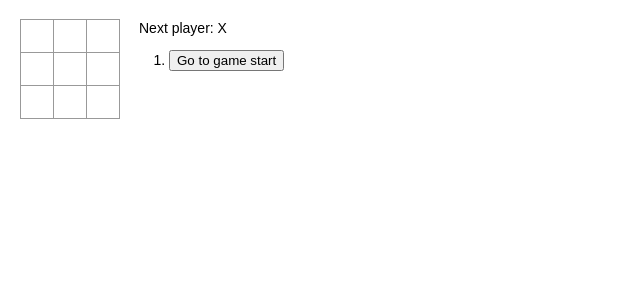
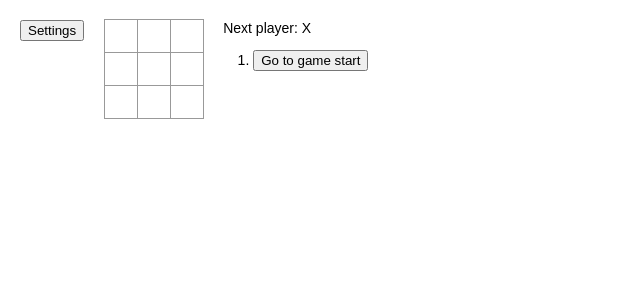
Before and after one commit to currypanman/react-tutorial, a React (Create React App) app: page / in a window 1280 px wide. Shown: the top 300 px of the page, without its empty margins (0-640 px from the left). Built offline with nearby package versions, Linux system fonts and the light colour scheme.

Commit message:
Add an empty settings page.

```diff
--- a/src/index.css
+++ b/src/index.css
@@ -48,3 +48,7 @@ ol, ul {
 .game-info {
   margin-left: 20px;
 }
+
+.game-menu {
+  margin: 0 20px 20px 0;
+}
--- a/src/index.tsx
+++ b/src/index.tsx
@@ -56,6 +56,7 @@ class Game extends React.Component<GameProps> {
     history: { squares: Array<string> }[],
     stepNumber: number,
     xIsNext: boolean,
+    settings: boolean,
   };
 
   constructor(props: GameProps) {
@@ -66,6 +67,7 @@ class Game extends React.Component<GameProps> {
       }],
       stepNumber: 0,
       xIsNext: true,
+      settings: false,
     };
   }
 
@@ -77,7 +79,6 @@ class Game extends React.Component<GameProps> {
       return;
     }
     squares[i] = this.state.xIsNext ? 'X' : 'O';
-    console.log(squares);
     this.setState({
       history: history.concat([{
         squares: squares,
@@ -94,6 +95,17 @@ class Game extends React.Component<GameProps> {
     });
   }
 
+  openSettings() {
+    this.setState({
+      settings: true,
+    });
+  }
+
+  closeSettings() {
+    this.setState({
+      settings: false,
+    });
+  }
 
   render() {
     const history = this.state.history;
@@ -118,8 +130,23 @@ class Game extends React.Component<GameProps> {
       status = 'Next player: ' + (this.state.xIsNext ? 'X' : 'O');
     }
 
+    if (this.state.settings) {
       return (
         <div className="game">
+          <div className="game-menu">
+            <button onClick={() => this.closeSettings()}>Back</button>
+          </div>
+          <div>
+            This game is not configurable (^_^).
+          </div>
+        </div>
+      );
+    } else {
+      return (
+        <div className="game">
+          <div className="game-menu">
+            <button onClick={() => this.openSettings()}>Settings</button>
+          </div>
           <div className="game-board">
             <Board squares={current.squares} onClick={(i) => this.handleClick(i)} />
           </div>
@@ -129,6 +156,7 @@ class Game extends React.Component<GameProps> {
           </div>
         </div>
       );
+    }
   }
 }
 
```
Lines whose indentation alone changed are shown as unchanged.
